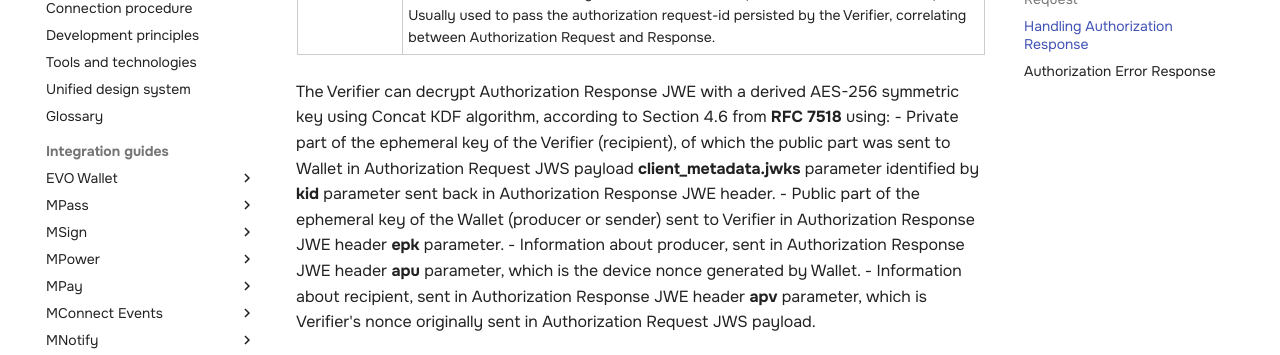
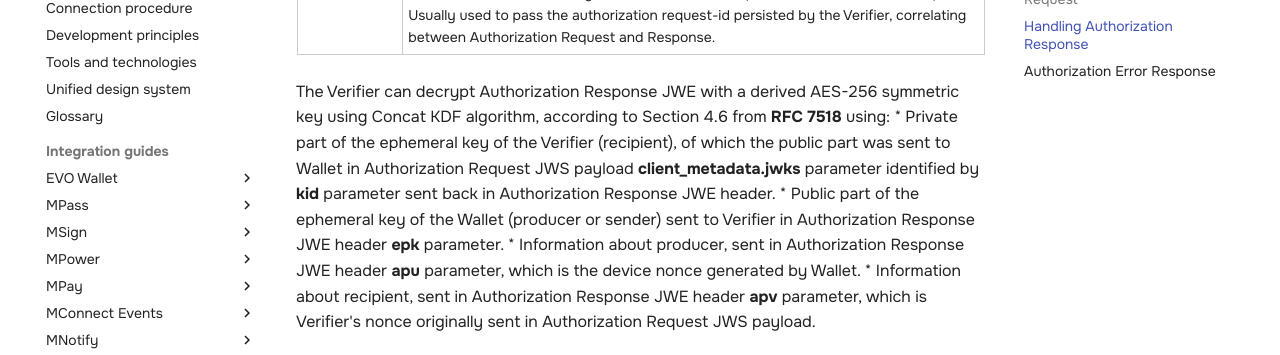
Before and after one commit to egov-moldova/egov4dev, an MkDocs documentation site: the page built from docs/guides/evo-wallet/protocol.md, in a window 1280 px wide and 900 px high, scrolled down 9723 px. Shown: the part 154-509 px from the top of the window. Built offline with MkDocs 1.6.1 and Material for MkDocs 9.7.7, drawn with Linux system fonts in a browser that asks for light colours.

Commit message:
Formatting fix

```diff
--- a/docs/guides/evo-wallet/protocol.md
+++ b/docs/guides/evo-wallet/protocol.md
@@ -180,10 +180,10 @@
 | state | The value of the **state** string that was submitted as part of the Authorization Request. Usually used to pass the authorization request-id persisted by the Verifier, correlating between Authorization Request and Response. |
 
 The Verifier can decrypt Authorization Response JWE with a derived AES-256 symmetric key using Concat KDF algorithm, according to Section 4.6 from **RFC 7518** using:
-- Private part of the ephemeral key of the Verifier (recipient), of which the public part was sent to Wallet in Authorization Request JWS payload **client_metadata.jwks** parameter identified by **kid** parameter sent back in Authorization Response JWE header.
-- Public part of the ephemeral key of the Wallet (producer or sender) sent to Verifier in Authorization Response JWE header **epk** parameter.
-- Information about producer, sent in Authorization Response JWE header **apu** parameter, which is the device nonce generated by Wallet.
-- Information about recipient, sent in Authorization Response JWE header **apv** parameter, which is Verifier's nonce originally sent in Authorization Request JWS payload.
+* Private part of the ephemeral key of the Verifier (recipient), of which the public part was sent to Wallet in Authorization Request JWS payload **client_metadata.jwks** parameter identified by **kid** parameter sent back in Authorization Response JWE header.
+* Public part of the ephemeral key of the Wallet (producer or sender) sent to Verifier in Authorization Response JWE header **epk** parameter.
+* Information about producer, sent in Authorization Response JWE header **apu** parameter, which is the device nonce generated by Wallet.
+* Information about recipient, sent in Authorization Response JWE header **apv** parameter, which is Verifier's nonce originally sent in Authorization Request JWS payload.
 
 Verifier shall also ensure that the **apv** JWE header value matches the transaction persisted **nonce** value.
 
@@ -210,33 +210,33 @@
 The error response follows the rules as defined in **RFC 6749**, with the following additional clarifications:
 
 #### invalid_scope
-- Requested scope value is invalid, unknown, or malformed.
+* Requested scope value is invalid, unknown, or malformed.
 
 #### invalid_request
-- The request contains both a **dcql_query** parameter and a **scope** parameter referencing a DCQL query.
-- The request uses the **vp_token** Response Type but does not include a **dcql_query** parameter nor a **scope** parameter referencing a DCQL query.
-- The Wallet does not support the Client Identifier Prefix passed in the Authorization Request.
-- The Client Identifier passed in the request did not belong to its Client Identifier Prefix, or requirements of a certain prefix were violated, for example an unsigned request was sent with Client Identifier Prefix https.
+* The request contains both a **dcql_query** parameter and a **scope** parameter referencing a DCQL query.
+* The request uses the **vp_token** Response Type but does not include a **dcql_query** parameter nor a **scope** parameter referencing a DCQL query.
+* The Wallet does not support the Client Identifier Prefix passed in the Authorization Request.
+* The Client Identifier passed in the request did not belong to its Client Identifier Prefix, or requirements of a certain prefix were violated, for example an unsigned request was sent with Client Identifier Prefix https.
 
 #### invalid_client
-- **client_metadata** parameter is present, but the Wallet recognizes Client Identifier and knows metadata associated with it.
-- Verifier's pre-registered metadata has been found based on the Client Identifier, but **client_metadata** parameter is also present.
+* **client_metadata** parameter is present, but the Wallet recognizes Client Identifier and knows metadata associated with it.
+* Verifier's pre-registered metadata has been found based on the Client Identifier, but **client_metadata** parameter is also present.
 
 #### access_denied
-- The Wallet did not have the requested Credentials to satisfy the Authorization Request.
-- The End-User did not give consent to share the requested Credentials with the Verifier.
-- The Wallet failed to authenticate the End-User.
+* The Wallet did not have the requested Credentials to satisfy the Authorization Request.
+* The End-User did not give consent to share the requested Credentials with the Verifier.
+* The Wallet failed to authenticate the End-User.
 
 This document also defines the following additional error codes and error descriptions:
 
 #### vp_formats_not_supported
-- The Wallet does not support any of the formats requested by the Verifier, such as those included in the **vp_formats_supported** registration parameter.
+* The Wallet does not support any of the formats requested by the Verifier, such as those included in the **vp_formats_supported** registration parameter.
 
 #### invalid_request_uri_method
-- The value of the **request_uri_method** request parameter is neither get nor post (case-sensitive).
+* The value of the **request_uri_method** request parameter is neither get nor post (case-sensitive).
 
 #### invalid_transaction_data
-- any of the following is true for at least one object in the **transaction_data** structure:
+* any of the following is true for at least one object in the **transaction_data** structure:
   - contains an unknown or unsupported transaction data type value,
   - is an object of a known type but containing unknown fields,
   - contains fields of the wrong type for the transaction data type,
@@ -246,4 +246,4 @@
   - the referenced Credential(s) are not available in the Wallet.
 
 #### wallet_unavailable
-- The Wallet appears to be unavailable and therefore unable to respond to the request. It can be useful in situations where the user agent cannot invoke the Wallet and another component receives the request while the End-User wishes to continue the journey on the Verifier website. For example, this applies when using claimed HTTPS URIs handled by the Wallet provider in case the platform cannot or does not translate the URI into a platform intent to invoke the Wallet. In this case, the Wallet provider would return the Authorization Error Response to the Verifier and might redirect the user agent back to the Verifier website.
+* The Wallet appears to be unavailable and therefore unable to respond to the request. It can be useful in situations where the user agent cannot invoke the Wallet and another component receives the request while the End-User wishes to continue the journey on the Verifier website. For example, this applies when using claimed HTTPS URIs handled by the Wallet provider in case the platform cannot or does not translate the URI into a platform intent to invoke the Wallet. In this case, the Wallet provider would return the Authorization Error Response to the Verifier and might redirect the user agent back to the Verifier website.
```
Also changed, not shown: docs/guides/evo-wallet/integration.md (+13 -26 lines).
